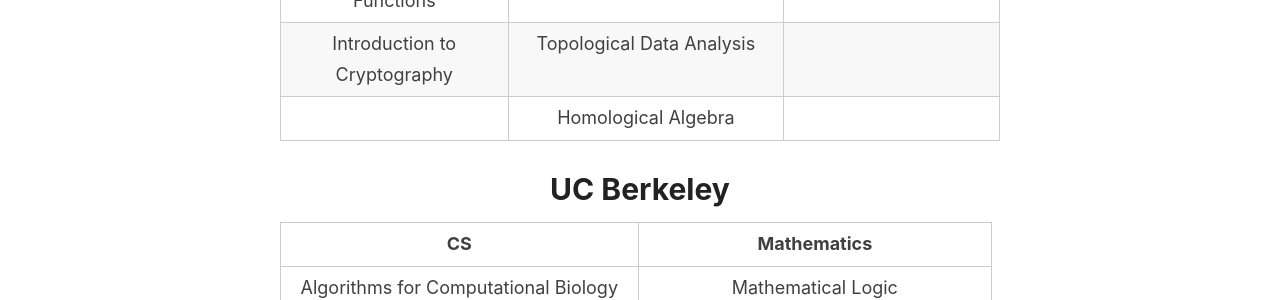
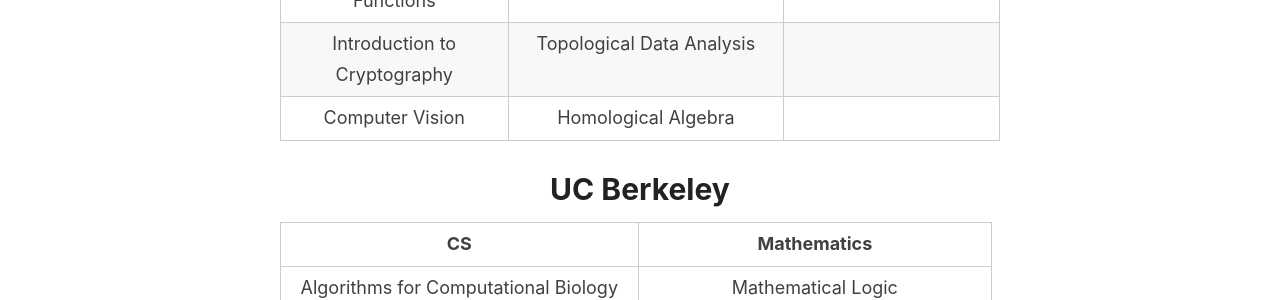
Before and after one commit to ekim1919/ekim1919.github.io, a Jekyll site: the page built from _pages/classes.md, in a window 1280 px wide. Shown: the part 502-802 px from the top of the page. Built offline with Jekyll 4.4.1, drawn with Linux system fonts in a browser that asks for light colours.

Commit message:
Update classes.md

```diff
--- a/_pages/classes.md
+++ b/_pages/classes.md
@@ -12,7 +12,7 @@
 |Circuit Complexity      |   Differential Geometry   | Advanced Topics in QIT |
 | Anaysis on Boolean Functions   |  Lie Groups  | |
 | Introduction to Cryptography      | Topological Data Analysis | |
-| |Homological Algebra | |
+| Computer Vision |Homological Algebra | |
 
 
 # UC Berkeley
```
